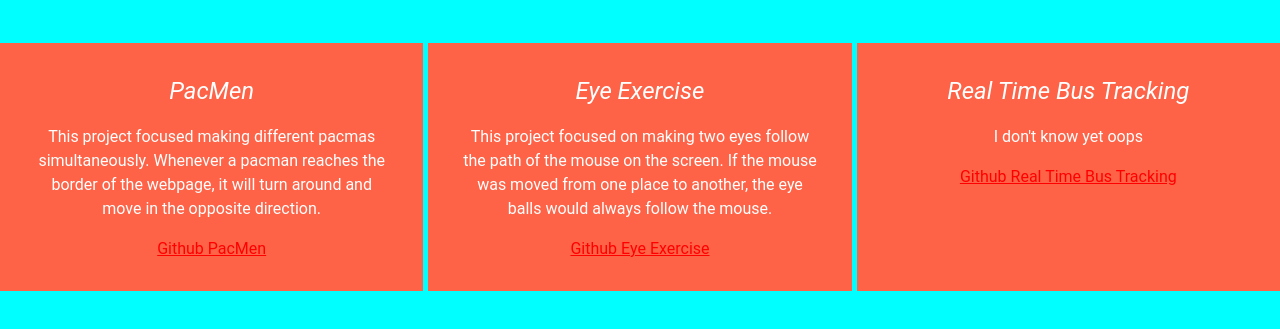
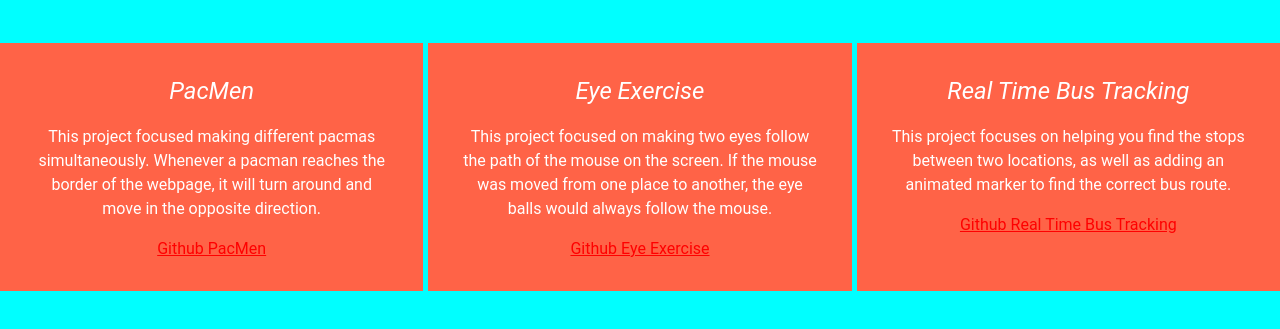
Before and after one commit to jrmunga15/githubpages, a plain HTML site: page projects.html in a window 1280 px wide. Shown: the part 237-566 px from the top of the page. Drawn offline with nearby package versions, Linux system fonts and the light colour scheme.

Commit message:
Update projects.html

```diff
--- a/projects.html
+++ b/projects.html
@@ -80,7 +80,7 @@
         </div>
         <div class="box">
           <p class="p1">Real Time Bus Tracking</p>
-          <p class="p2">I don't know yet oops</p>
+          <p class="p2">This project focuses on helping you find the stops between two locations, as well as adding an animated marker to find the correct bus route.</p>
           <a href="https://github.com/jrmunga15/realtimebustracking">Github Real Time Bus Tracking</a>
         </div>
     </main>
```
